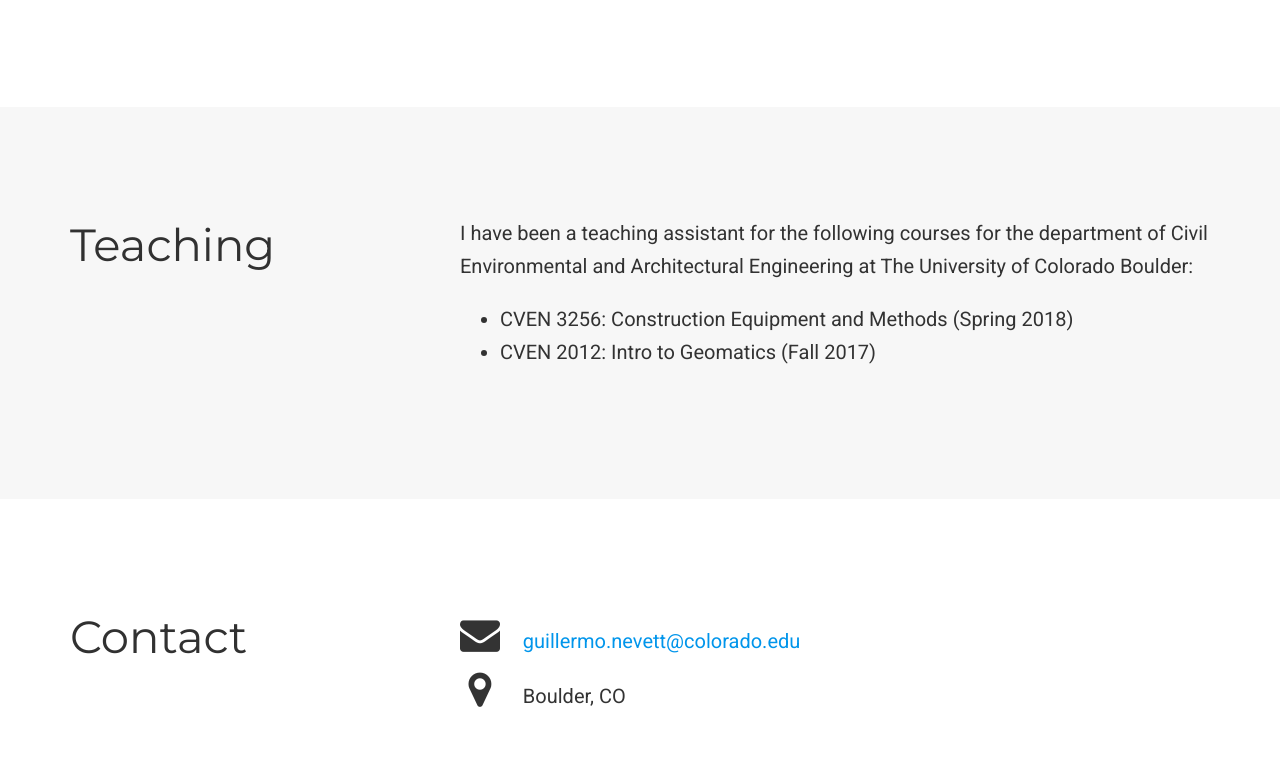
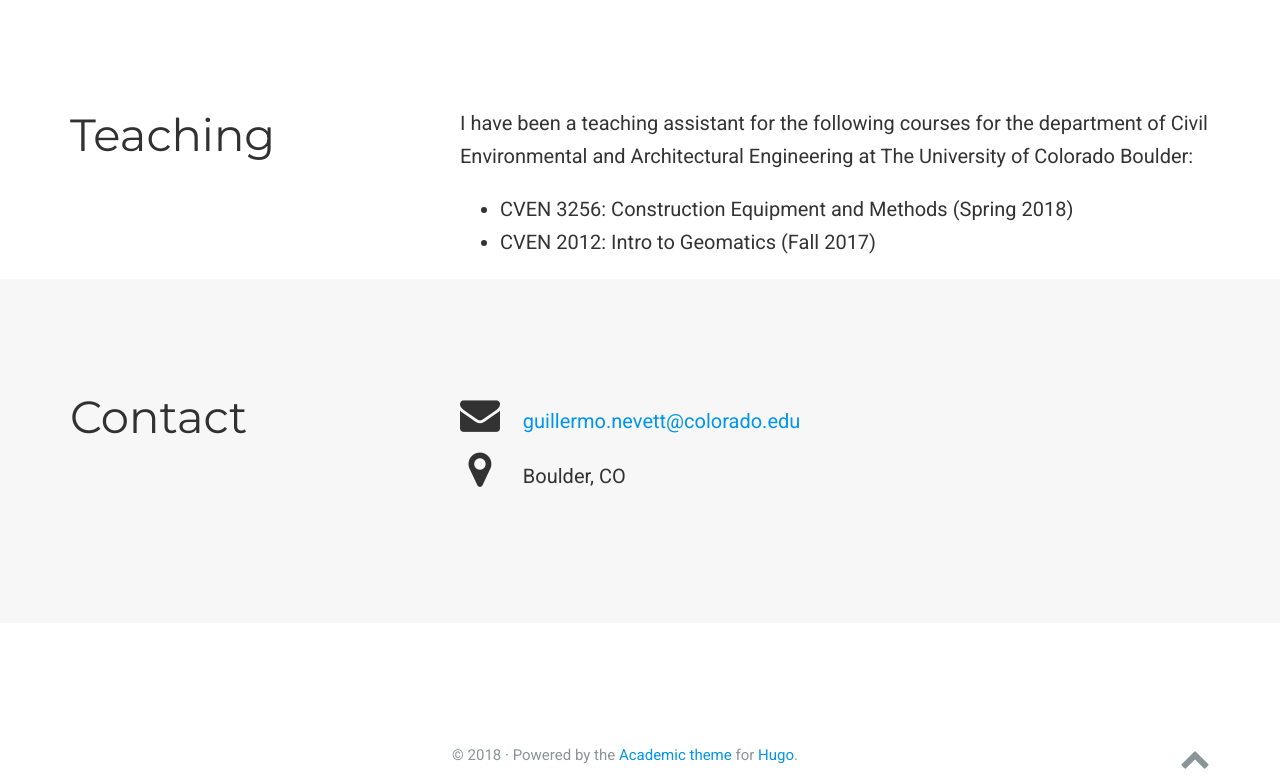
Before and after one commit to guillermonevett/guillermonevett.github.io, a plain HTML site: page index.html in a window 1280 px wide. Shown: the part 2236-3020 px from the top of the page. Drawn offline with nearby package versions, Linux system fonts and the light colour scheme; some icons are missing.

Commit message:
section teaching remove

```diff
--- a/index.html
+++ b/index.html
@@ -487,7 +487,7 @@
     </div>
   </section>
 
-  <section id="teaching" class="home-section">
+
     <div class="container">
 
 <div class="row">
@@ -509,7 +509,7 @@
 </div>
 
     </div>
-  </section>
+
 
   <section id="contact" class="home-section">
     <div class="container">
```
